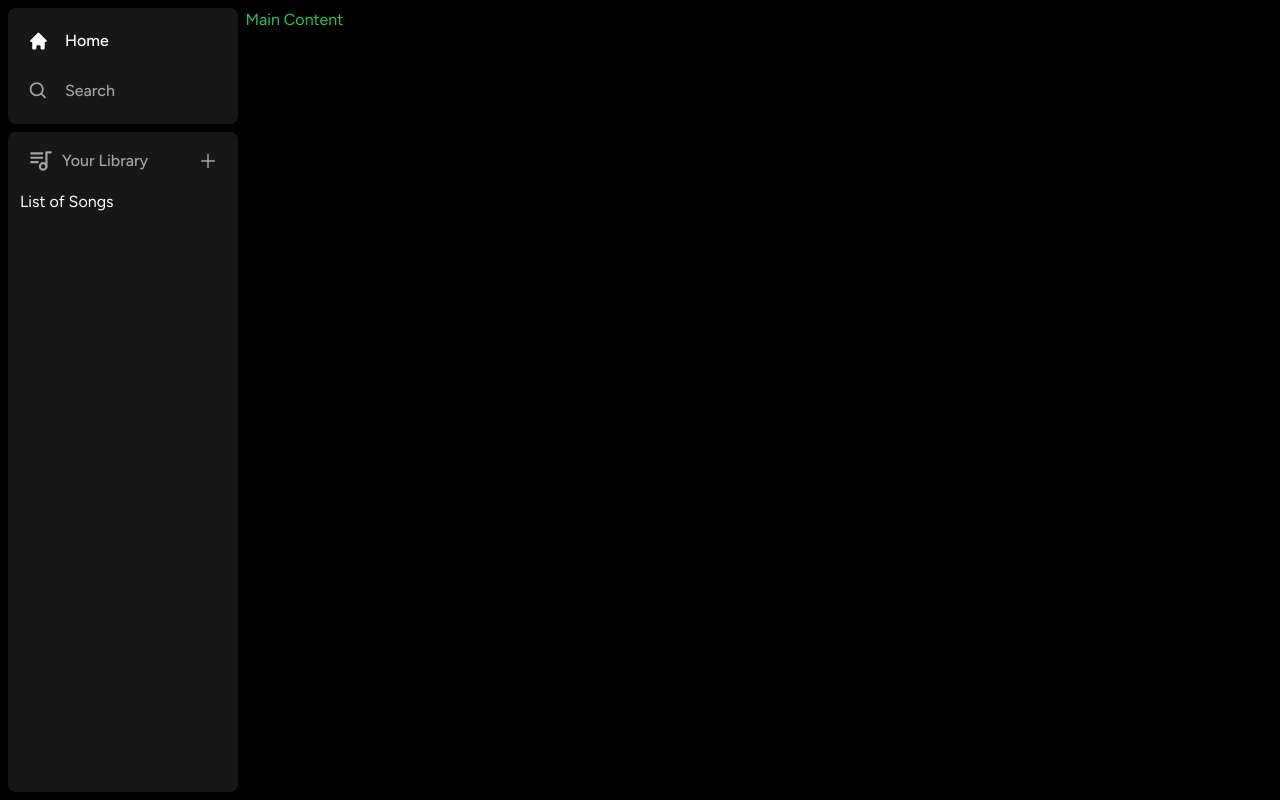
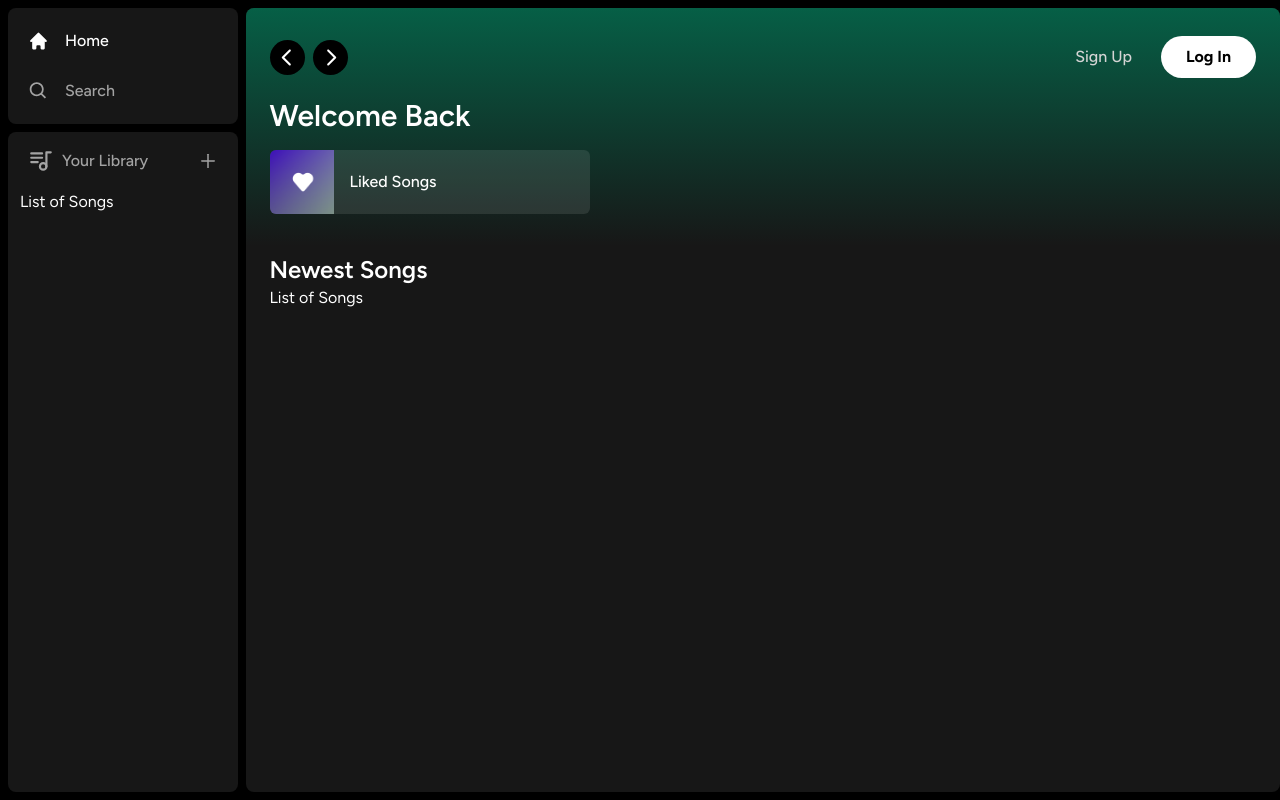
Before and after one commit to diegov05/spotify-clone, a Next.js app: page / in a window 1280 px wide. Built offline with nearby package versions, Linux system fonts and the light colour scheme.

Commit message:
Update page.tsx

```diff
--- a/app/(site)/page.tsx
+++ b/app/(site)/page.tsx
@@ -1,7 +1,27 @@
+import { Header } from "@/components/Header/Header";
+import { ListItem } from "@/components/ListItem/ListItem";
+
 export default function Home() {
   return (
-    <div className="text-green-500">
-      Main Content
+    <div className="bg-neutral-900 rounded-lg h-full w-full overflow-hidden overflow-y-auto">
+      <Header>
+        <div className="mb-2">
+          <h1 className="text-white text-3xl font-semibold">
+            Welcome Back
+          </h1>
+          <div className="grid grid-cols-1 sm:grid-cols-2 xl:grid-cols-3 2xl:grid-cols-4 gap-3 mt-4">
+            <ListItem image="/images/liked.png" name="Liked Songs" href="liked" />
+          </div>
+        </div>
+      </Header>
+      <div className="mt-2 mb-7 px-6">
+        <div className="flex justify-between items-center">
+          <h1 className="text-white text-2xl font-semibold">Newest Songs</h1>
+        </div>
+        <div className="">
+          List of Songs
+        </div>
+      </div>
     </div>
   )
 }
```
